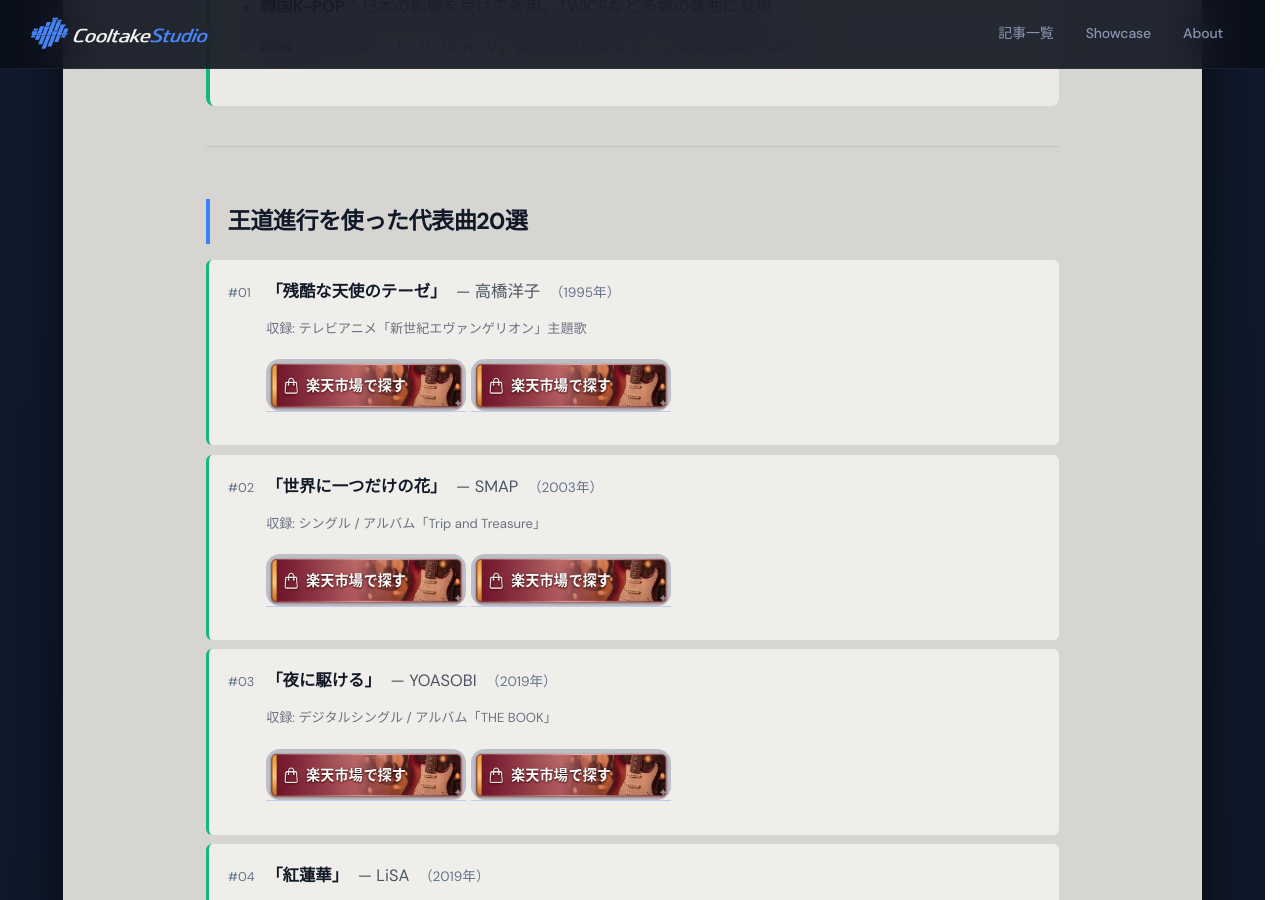
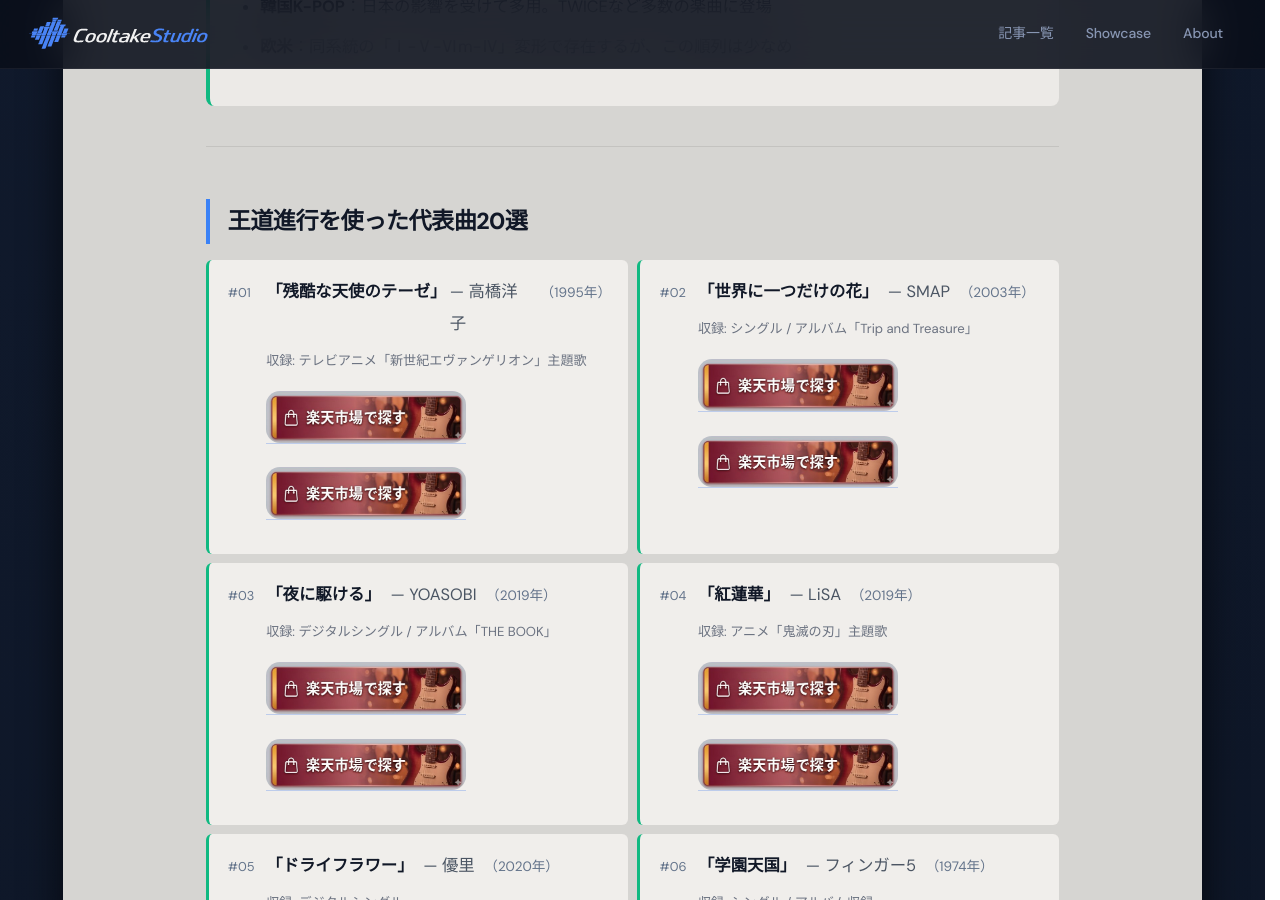
Before and after one commit to cooltake/cooltake-staging, a Jekyll site: the page built from _posts/2026-05-30-chord-progression-01-oudo.md, in a window 1280 px wide and 900 px high, scrolled down 762 px. Built offline with Jekyll 4.4.1, drawn with Linux system fonts in a browser that asks for light colours; some web fonts are replaced.

```diff
--- a/_posts/2026-05-30-chord-progression-01-oudo.md
+++ b/_posts/2026-05-30-chord-progression-01-oudo.md
@@ -30,7 +30,8 @@
 ## 王道進行を使った代表曲20選
 
 
-<div style="background:#f0eeeb;border-radius:6px;padding:1rem 1.2rem;margin:.6rem 0;border-left:3px solid #10b981;">
+<div style="display:grid;grid-template-columns:repeat(2,1fr);gap:.6rem;margin:1rem 0;">
+<div style="background:#f0eeeb;border-radius:6px;padding:1rem 1.2rem;margin:0;border-left:3px solid #10b981;">
 <div style="display:flex;align-items:baseline;gap:.6rem;margin-bottom:.5rem;">
   <span style="color:#64748b;font-size:.8rem;min-width:1.8rem;">#01</span>
   <span style="color:#111827;font-weight:bold;">「残酷な天使のテーゼ」</span>
@@ -43,7 +44,7 @@
 <a href="https://hb.afl.rakuten.co.jp/ichiba/54518dd8.3792440a.54518dd9.03b99be4/?pc=https%3A//search.rakuten.co.jp/search/mall/%E9%AB%98%E6%A9%8B%E6%B4%8B%E5%AD%90%2B%E3%83%99%E3%82%B9%E3%83%88%2BCD/" rel="nofollow" referrerpolicy="no-referrer-when-downgrade" style="display:inline-block;text-decoration:none;margin:.4rem 0;"><img src="/assets/images/btn-rakuten.jpg" alt="高橋洋子 ベスト・全作品を楽天で探す" width="200" style="max-width:100%;height:auto;border-radius:14px;display:block;"></a>
 </div>
 </div>
-<div style="background:#f0eeeb;border-radius:6px;padding:1rem 1.2rem;margin:.6rem 0;border-left:3px solid #10b981;">
+<div style="background:#f0eeeb;border-radius:6px;padding:1rem 1.2rem;margin:0;border-left:3px solid #10b981;">
 <div style="display:flex;align-items:baseline;gap:.6rem;margin-bottom:.5rem;">
   <span style="color:#64748b;font-size:.8rem;min-width:1.8rem;">#02</span>
   <span style="color:#111827;font-weight:bold;">「世界に一つだけの花」</span>
@@ -56,7 +57,7 @@
 <a href="https://hb.afl.rakuten.co.jp/ichiba/54518dd8.3792440a.54518dd9.03b99be4/?pc=https%3A//search.rakuten.co.jp/search/mall/SMAP%2B%E3%83%99%E3%82%B9%E3%83%88%2BCD/" rel="nofollow" referrerpolicy="no-referrer-when-downgrade" style="display:inline-block;text-decoration:none;margin:.4rem 0;"><img src="/assets/images/btn-rakuten.jpg" alt="SMAP ベスト・全作品を楽天で探す" width="200" style="max-width:100%;height:auto;border-radius:14px;display:block;"></a>
 </div>
 </div>
-<div style="background:#f0eeeb;border-radius:6px;padding:1rem 1.2rem;margin:.6rem 0;border-left:3px solid #10b981;">
+<div style="background:#f0eeeb;border-radius:6px;padding:1rem 1.2rem;margin:0;border-left:3px solid #10b981;">
 <div style="display:flex;align-items:baseline;gap:.6rem;margin-bottom:.5rem;">
   <span style="color:#64748b;font-size:.8rem;min-width:1.8rem;">#03</span>
   <span style="color:#111827;font-weight:bold;">「夜に駆ける」</span>
@@ -69,7 +70,7 @@
 <a href="https://hb.afl.rakuten.co.jp/ichiba/54518dd8.3792440a.54518dd9.03b99be4/?pc=https%3A//search.rakuten.co.jp/search/mall/YOASOBI%2BTHE%2BBOOK%2BCD/" rel="nofollow" referrerpolicy="no-referrer-when-downgrade" style="display:inline-block;text-decoration:none;margin:.4rem 0;"><img src="/assets/images/btn-rakuten.jpg" alt="YOASOBI ベスト・全作品を楽天で探す" width="200" style="max-width:100%;height:auto;border-radius:14px;display:block;"></a>
 </div>
 </div>
-<div style="background:#f0eeeb;border-radius:6px;padding:1rem 1.2rem;margin:.6rem 0;border-left:3px solid #10b981;">
+<div style="background:#f0eeeb;border-radius:6px;padding:1rem 1.2rem;margin:0;border-left:3px solid #10b981;">
 <div style="display:flex;align-items:baseline;gap:.6rem;margin-bottom:.5rem;">
   <span style="color:#64748b;font-size:.8rem;min-width:1.8rem;">#04</span>
   <span style="color:#111827;font-weight:bold;">「紅蓮華」</span>
@@ -82,7 +83,7 @@
 <a href="https://hb.afl.rakuten.co.jp/ichiba/54518dd8.3792440a.54518dd9.03b99be4/?pc=https%3A//search.rakuten.co.jp/search/mall/LiSA%2B%E3%83%99%E3%82%B9%E3%83%88%2BCD/" rel="nofollow" referrerpolicy="no-referrer-when-downgrade" style="display:inline-block;text-decoration:none;margin:.4rem 0;"><img src="/assets/images/btn-rakuten.jpg" alt="LiSA ベスト・全作品を楽天で探す" width="200" style="max-width:100%;height:auto;border-radius:14px;display:block;"></a>
 </div>
 </div>
-<div style="background:#f0eeeb;border-radius:6px;padding:1rem 1.2rem;margin:.6rem 0;border-left:3px solid #10b981;">
+<div style="background:#f0eeeb;border-radius:6px;padding:1rem 1.2rem;margin:0;border-left:3px solid #10b981;">
 <div style="display:flex;align-items:baseline;gap:.6rem;margin-bottom:.5rem;">
   <span style="color:#64748b;font-size:.8rem;min-width:1.8rem;">#05</span>
   <span style="color:#111827;font-weight:bold;">「ドライフラワー」</span>
@@ -95,7 +96,7 @@
 <a href="https://hb.afl.rakuten.co.jp/ichiba/54518dd8.3792440a.54518dd9.03b99be4/?pc=https%3A//search.rakuten.co.jp/search/mall/%E5%84%AA%E9%87%8C%2B%E3%82%A2%E3%83%AB%E3%83%90%E3%83%A0%2BCD/" rel="nofollow" referrerpolicy="no-referrer-when-downgrade" style="display:inline-block;text-decoration:none;margin:.4rem 0;"><img src="/assets/images/btn-rakuten.jpg" alt="優里 ベスト・全作品を楽天で探す" width="200" style="max-width:100%;height:auto;border-radius:14px;display:block;"></a>
 </div>
 </div>
-<div style="background:#f0eeeb;border-radius:6px;padding:1rem 1.2rem;margin:.6rem 0;border-left:3px solid #10b981;">
+<div style="background:#f0eeeb;border-radius:6px;padding:1rem 1.2rem;margin:0;border-left:3px solid #10b981;">
 <div style="display:flex;align-items:baseline;gap:.6rem;margin-bottom:.5rem;">
   <span style="color:#64748b;font-size:.8rem;min-width:1.8rem;">#06</span>
   <span style="color:#111827;font-weight:bold;">「学園天国」</span>
@@ -108,7 +109,7 @@
 <a href="https://hb.afl.rakuten.co.jp/ichiba/54518dd8.3792440a.54518dd9.03b99be4/?pc=https%3A//search.rakuten.co.jp/search/mall/%E3%83%95%E3%82%A3%E3%83%B3%E3%82%AC%E3%83%BC5%2B%E3%83%99%E3%82%B9%E3%83%88%2BCD/" rel="nofollow" referrerpolicy="no-referrer-when-downgrade" style="display:inline-block;text-decoration:none;margin:.4rem 0;"><img src="/assets/images/btn-rakuten.jpg" alt="フィンガー5 ベスト・全作品を楽天で探す" width="200" style="max-width:100%;height:auto;border-radius:14px;display:block;"></a>
 </div>
 </div>
-<div style="background:#f0eeeb;border-radius:6px;padding:1rem 1.2rem;margin:.6rem 0;border-left:3px solid #10b981;">
+<div style="background:#f0eeeb;border-radius:6px;padding:1rem 1.2rem;margin:0;border-left:3px solid #10b981;">
 <div style="display:flex;align-items:baseline;gap:.6rem;margin-bottom:.5rem;">
   <span style="color:#64748b;font-size:.8rem;min-width:1.8rem;">#07</span>
   <span style="color:#111827;font-weight:bold;">「Lemon」</span>
@@ -121,7 +122,7 @@
 <a href="https://hb.afl.rakuten.co.jp/ichiba/54518dd8.3792440a.54518dd9.03b99be4/?pc=https%3A//search.rakuten.co.jp/search/mall/%E7%B1%B3%E6%B4%A5%E7%8E%84%E5%B8%AB%2BSTRAY%2BSHEEP%2BCD/" rel="nofollow" referrerpolicy="no-referrer-when-downgrade" style="display:inline-block;text-decoration:none;margin:.4rem 0;"><img src="/assets/images/btn-rakuten.jpg" alt="米津玄師 ベスト・全作品を楽天で探す" width="200" style="max-width:100%;height:auto;border-radius:14px;display:block;"></a>
 </div>
 </div>
-<div style="background:#f0eeeb;border-radius:6px;padding:1rem 1.2rem;margin:.6rem 0;border-left:3px solid #10b981;">
+<div style="background:#f0eeeb;border-radius:6px;padding:1rem 1.2rem;margin:0;border-left:3px solid #10b981;">
 <div style="display:flex;align-items:baseline;gap:.6rem;margin-bottom:.5rem;">
   <span style="color:#64748b;font-size:.8rem;min-width:1.8rem;">#08</span>
   <span style="color:#111827;font-weight:bold;">「Pretender」</span>
@@ -134,7 +135,7 @@
 <a href="https://hb.afl.rakuten.co.jp/ichiba/54518dd8.3792440a.54518dd9.03b99be4/?pc=https%3A//search.rakuten.co.jp/search/mall/Official%E9%AB%AD%E7%94%B7dism%2BTraveler%2BCD/" rel="nofollow" referrerpolicy="no-referrer-when-downgrade" style="display:inline-block;text-decoration:none;margin:.4rem 0;"><img src="/assets/images/btn-rakuten.jpg" alt="Official髭男dism ベスト・全作品を楽天で探す" width="200" style="max-width:100%;height:auto;border-radius:14px;display:block;"></a>
 </div>
 </div>
-<div style="background:#f0eeeb;border-radius:6px;padding:1rem 1.2rem;margin:.6rem 0;border-left:3px solid #10b981;">
+<div style="background:#f0eeeb;border-radius:6px;padding:1rem 1.2rem;margin:0;border-left:3px solid #10b981;">
 <div style="display:flex;align-items:baseline;gap:.6rem;margin-bottom:.5rem;">
   <span style="color:#64748b;font-size:.8rem;min-width:1.8rem;">#09</span>
   <span style="color:#111827;font-weight:bold;">「カタオモイ」</span>
@@ -147,7 +148,7 @@
 <a href="https://hb.afl.rakuten.co.jp/ichiba/54518dd8.3792440a.54518dd9.03b99be4/?pc=https%3A//search.rakuten.co.jp/search/mall/Aimer%2B%E3%83%99%E3%82%B9%E3%83%88%2BCD/" rel="nofollow" referrerpolicy="no-referrer-when-downgrade" style="display:inline-block;text-decoration:none;margin:.4rem 0;"><img src="/assets/images/btn-rakuten.jpg" alt="Aimer ベスト・全作品を楽天で探す" width="200" style="max-width:100%;height:auto;border-radius:14px;display:block;"></a>
 </div>
 </div>
-<div style="background:#f0eeeb;border-radius:6px;padding:1rem 1.2rem;margin:.6rem 0;border-left:3px solid #10b981;">
+<div style="background:#f0eeeb;border-radius:6px;padding:1rem 1.2rem;margin:0;border-left:3px solid #10b981;">
 <div style="display:flex;align-items:baseline;gap:.6rem;margin-bottom:.5rem;">
   <span style="color:#64748b;font-size:.8rem;min-width:1.8rem;">#10</span>
   <span style="color:#111827;font-weight:bold;">「HANABI」</span>
@@ -160,7 +161,7 @@
 <a href="https://hb.afl.rakuten.co.jp/ichiba/54518dd8.3792440a.54518dd9.03b99be4/?pc=https%3A//search.rakuten.co.jp/search/mall/Mr.Children%2B%E3%83%99%E3%82%B9%E3%83%88%2BCD/" rel="nofollow" referrerpolicy="no-referrer-when-downgrade" style="display:inline-block;text-decoration:none;margin:.4rem 0;"><img src="/assets/images/btn-rakuten.jpg" alt="Mr.Children ベスト・全作品を楽天で探す" width="200" style="max-width:100%;height:auto;border-radius:14px;display:block;"></a>
 </div>
 </div>
-<div style="background:#f0eeeb;border-radius:6px;padding:1rem 1.2rem;margin:.6rem 0;border-left:3px solid #10b981;">
+<div style="background:#f0eeeb;border-radius:6px;padding:1rem 1.2rem;margin:0;border-left:3px solid #10b981;">
 <div style="display:flex;align-items:baseline;gap:.6rem;margin-bottom:.5rem;">
   <span style="color:#64748b;font-size:.8rem;min-width:1.8rem;">#11</span>
   <span style="color:#111827;font-weight:bold;">「愛唄」</span>
@@ -173,7 +174,7 @@
 <a href="https://hb.afl.rakuten.co.jp/ichiba/54518dd8.3792440a.54518dd9.03b99be4/?pc=https%3A//search.rakuten.co.jp/search/mall/GReeeeN%2B%E3%83%99%E3%82%B9%E3%83%88%2BCD/" rel="nofollow" referrerpolicy="no-referrer-when-downgrade" style="display:inline-block;text-decoration:none;margin:.4rem 0;"><img src="/assets/images/btn-rakuten.jpg" alt="GReeeeN ベスト・全作品を楽天で探す" width="200" style="max-width:100%;height:auto;border-radius:14px;display:block;"></a>
 </div>
 </div>
-<div style="background:#f0eeeb;border-radius:6px;padding:1rem 1.2rem;margin:.6rem 0;border-left:3px solid #10b981;">
+<div style="background:#f0eeeb;border-radius:6px;padding:1rem 1.2rem;margin:0;border-left:3px solid #10b981;">
 <div style="display:flex;align-items:baseline;gap:.6rem;margin-bottom:.5rem;">
   <span style="color:#64748b;font-size:.8rem;min-width:1.8rem;">#12</span>
   <span style="color:#111827;font-weight:bold;">「僕が一番欲しかったもの」</span>
@@ -186,7 +187,7 @@
 <a href="https://hb.afl.rakuten.co.jp/ichiba/54518dd8.3792440a.54518dd9.03b99be4/?pc=https%3A//search.rakuten.co.jp/search/mall/%E4%B8%AD%E5%B3%B6%E3%81%BF%E3%82%86%E3%81%8D%2B%E3%83%99%E3%82%B9%E3%83%88%2BCD/" rel="nofollow" referrerpolicy="no-referrer-when-downgrade" style="display:inline-block;text-decoration:none;margin:.4rem 0;"><img src="/assets/images/btn-rakuten.jpg" alt="中島みゆき ベスト・全作品を楽天で探す" width="200" style="max-width:100%;height:auto;border-radius:14px;display:block;"></a>
 </div>
 </div>
-<div style="background:#f0eeeb;border-radius:6px;padding:1rem 1.2rem;margin:.6rem 0;border-left:3px solid #10b981;">
+<div style="background:#f0eeeb;border-radius:6px;padding:1rem 1.2rem;margin:0;border-left:3px solid #10b981;">
 <div style="display:flex;align-items:baseline;gap:.6rem;margin-bottom:.5rem;">
   <span style="color:#64748b;font-size:.8rem;min-width:1.8rem;">#13</span>
   <span style="color:#111827;font-weight:bold;">「スタートライン」</span>
@@ -199,7 +200,7 @@
 <a href="https://hb.afl.rakuten.co.jp/ichiba/54518dd8.3792440a.54518dd9.03b99be4/?pc=https%3A//search.rakuten.co.jp/search/mall/%E5%A5%A5%E7%94%B0%E6%B0%91%E7%94%9F%2B%E3%83%99%E3%82%B9%E3%83%88%2BCD/" rel="nofollow" referrerpolicy="no-referrer-when-downgrade" style="display:inline-block;text-decoration:none;margin:.4rem 0;"><img src="/assets/images/btn-rakuten.jpg" alt="奥田民生 ベスト・全作品を楽天で探す" width="200" style="max-width:100%;height:auto;border-radius:14px;display:block;"></a>
 </div>
 </div>
-<div style="background:#f0eeeb;border-radius:6px;padding:1rem 1.2rem;margin:.6rem 0;border-left:3px solid #10b981;">
+<div style="background:#f0eeeb;border-radius:6px;padding:1rem 1.2rem;margin:0;border-left:3px solid #10b981;">
 <div style="display:flex;align-items:baseline;gap:.6rem;margin-bottom:.5rem;">
   <span style="color:#64748b;font-size:.8rem;min-width:1.8rem;">#14</span>
   <span style="color:#111827;font-weight:bold;">「海の声」</span>
@@ -212,7 +213,7 @@
 <a href="https://hb.afl.rakuten.co.jp/ichiba/54518dd8.3792440a.54518dd9.03b99be4/?pc=https%3A//search.rakuten.co.jp/search/mall/%E6%B5%B7%E3%81%AE%E5%A3%B0%2B%E6%B5%A6%E5%B3%B6%E5%A4%AA%E9%83%8E%2BCD/" rel="nofollow" referrerpolicy="no-referrer-when-downgrade" style="display:inline-block;text-decoration:none;margin:.4rem 0;"><img src="/assets/images/btn-rakuten.jpg" alt="浦島太郎（桐谷健太） ベスト・全作品を楽天で探す" width="200" style="max-width:100%;height:auto;border-radius:14px;display:block;"></a>
 </div>
 </div>
-<div style="background:#f0eeeb;border-radius:6px;padding:1rem 1.2rem;margin:.6rem 0;border-left:3px solid #10b981;">
+<div style="background:#f0eeeb;border-radius:6px;padding:1rem 1.2rem;margin:0;border-left:3px solid #10b981;">
 <div style="display:flex;align-items:baseline;gap:.6rem;margin-bottom:.5rem;">
   <span style="color:#64748b;font-size:.8rem;min-width:1.8rem;">#15</span>
   <span style="color:#111827;font-weight:bold;">「さくら（独唱）」</span>
@@ -225,7 +226,7 @@
 <a href="https://hb.afl.rakuten.co.jp/ichiba/54518dd8.3792440a.54518dd9.03b99be4/?pc=https%3A//search.rakuten.co.jp/search/mall/%E6%A3%AE%E5%B1%B1%E7%9B%B4%E5%A4%AA%E6%9C%97%2B%E3%83%99%E3%82%B9%E3%83%88%2BCD/" rel="nofollow" referrerpolicy="no-referrer-when-downgrade" style="display:inline-block;text-decoration:none;margin:.4rem 0;"><img src="/assets/images/btn-rakuten.jpg" alt="森山直太朗 ベスト・全作品を楽天で探す" width="200" style="max-width:100%;height:auto;border-radius:14px;display:block;"></a>
 </div>
 </div>
-<div style="background:#f0eeeb;border-radius:6px;padding:1rem 1.2rem;margin:.6rem 0;border-left:3px solid #10b981;">
+<div style="background:#f0eeeb;border-radius:6px;padding:1rem 1.2rem;margin:0;border-left:3px solid #10b981;">
 <div style="display:flex;align-items:baseline;gap:.6rem;margin-bottom:.5rem;">
   <span style="color:#64748b;font-size:.8rem;min-width:1.8rem;">#16</span>
   <span style="color:#111827;font-weight:bold;">「炎」</span>
@@ -238,7 +239,7 @@
 <a href="https://hb.afl.rakuten.co.jp/ichiba/54518dd8.3792440a.54518dd9.03b99be4/?pc=https%3A//search.rakuten.co.jp/search/mall/LiSA%2B%E3%82%A2%E3%83%AB%E3%83%90%E3%83%A0%2BCD/" rel="nofollow" referrerpolicy="no-referrer-when-downgrade" style="display:inline-block;text-decoration:none;margin:.4rem 0;"><img src="/assets/images/btn-rakuten.jpg" alt="LiSA ベスト・全作品を楽天で探す" width="200" style="max-width:100%;height:auto;border-radius:14px;display:block;"></a>
 </div>
 </div>
-<div style="background:#f0eeeb;border-radius:6px;padding:1rem 1.2rem;margin:.6rem 0;border-left:3px solid #10b981;">
+<div style="background:#f0eeeb;border-radius:6px;padding:1rem 1.2rem;margin:0;border-left:3px solid #10b981;">
 <div style="display:flex;align-items:baseline;gap:.6rem;margin-bottom:.5rem;">
   <span style="color:#64748b;font-size:.8rem;min-width:1.8rem;">#17</span>
   <span style="color:#111827;font-weight:bold;">「First Love」</span>
@@ -251,7 +252,7 @@
 <a href="https://hb.afl.rakuten.co.jp/ichiba/54518dd8.3792440a.54518dd9.03b99be4/?pc=https%3A//search.rakuten.co.jp/search/mall/%E5%AE%87%E5%A4%9A%E7%94%B0%E3%83%92%E3%82%AB%E3%83%AB%2BFirst%2BLove%2BCD/" rel="nofollow" referrerpolicy="no-referrer-when-downgrade" style="display:inline-block;text-decoration:none;margin:.4rem 0;"><img src="/assets/images/btn-rakuten.jpg" alt="宇多田ヒカル ベスト・全作品を楽天で探す" width="200" style="max-width:100%;height:auto;border-radius:14px;display:block;"></a>
 </div>
 </div>
-<div style="background:#f0eeeb;border-radius:6px;padding:1rem 1.2rem;margin:.6rem 0;border-left:3px solid #10b981;">
+<div style="background:#f0eeeb;border-radius:6px;padding:1rem 1.2rem;margin:0;border-left:3px solid #10b981;">
 <div style="display:flex;align-items:baseline;gap:.6rem;margin-bottom:.5rem;">
   <span style="color:#64748b;font-size:.8rem;min-width:1.8rem;">#18</span>
   <span style="color:#111827;font-weight:bold;">「クリスタルエナジー」</span>
@@ -264,7 +265,7 @@
 <a href="https://hb.afl.rakuten.co.jp/ichiba/54518dd8.3792440a.54518dd9.03b99be4/?pc=https%3A//search.rakuten.co.jp/search/mall/DREAMS%2BCOME%2BTRUE%2BCD/" rel="nofollow" referrerpolicy="no-referrer-when-downgrade" style="display:inline-block;text-decoration:none;margin:.4rem 0;"><img src="/assets/images/btn-rakuten.jpg" alt="DREAMS COME TRUE ベスト・全作品を楽天で探す" width="200" style="max-width:100%;height:auto;border-radius:14px;display:block;"></a>
 </div>
 </div>
-<div style="background:#f0eeeb;border-radius:6px;padding:1rem 1.2rem;margin:.6rem 0;border-left:3px solid #10b981;">
+<div style="background:#f0eeeb;border-radius:6px;padding:1rem 1.2rem;margin:0;border-left:3px solid #10b981;">
 <div style="display:flex;align-items:baseline;gap:.6rem;margin-bottom:.5rem;">
   <span style="color:#64748b;font-size:.8rem;min-width:1.8rem;">#19</span>
   <span style="color:#111827;font-weight:bold;">「Story」</span>
@@ -277,7 +278,7 @@
 <a href="https://hb.afl.rakuten.co.jp/ichiba/54518dd8.3792440a.54518dd9.03b99be4/?pc=https%3A//search.rakuten.co.jp/search/mall/AI%2B%E3%83%99%E3%82%B9%E3%83%88%2BCD/" rel="nofollow" referrerpolicy="no-referrer-when-downgrade" style="display:inline-block;text-decoration:none;margin:.4rem 0;"><img src="/assets/images/btn-rakuten.jpg" alt="AI ベスト・全作品を楽天で探す" width="200" style="max-width:100%;height:auto;border-radius:14px;display:block;"></a>
 </div>
 </div>
-<div style="background:#f0eeeb;border-radius:6px;padding:1rem 1.2rem;margin:.6rem 0;border-left:3px solid #10b981;">
+<div style="background:#f0eeeb;border-radius:6px;padding:1rem 1.2rem;margin:0;border-left:3px solid #10b981;">
 <div style="display:flex;align-items:baseline;gap:.6rem;margin-bottom:.5rem;">
   <span style="color:#64748b;font-size:.8rem;min-width:1.8rem;">#20</span>
   <span style="color:#111827;font-weight:bold;">「明日への扉」</span>
@@ -288,6 +289,7 @@
 <div style="margin-left:2.4rem;">
 <a href="https://hb.afl.rakuten.co.jp/ichiba/54518dd8.3792440a.54518dd9.03b99be4/?pc=https%3A//search.rakuten.co.jp/search/mall/%E6%98%8E%E6%97%A5%E3%81%B8%E3%81%AE%E6%89%89%2BI%2BWiSH%2BCD%2B%E3%82%B7%E3%83%B3%E3%82%B0%E3%83%AB/" rel="nofollow" referrerpolicy="no-referrer-when-downgrade" style="display:inline-block;text-decoration:none;margin:.4rem 0;"><img src="/assets/images/btn-rakuten.jpg" alt="「明日への扉」収録作品を楽天で探す" width="200" style="max-width:100%;height:auto;border-radius:14px;display:block;"></a>
 <a href="https://hb.afl.rakuten.co.jp/ichiba/54518dd8.3792440a.54518dd9.03b99be4/?pc=https%3A//search.rakuten.co.jp/search/mall/I%2BWiSH%2B%E3%83%99%E3%82%B9%E3%83%88%2BCD/" rel="nofollow" referrerpolicy="no-referrer-when-downgrade" style="display:inline-block;text-decoration:none;margin:.4rem 0;"><img src="/assets/images/btn-rakuten.jpg" alt="I WiSH ベスト・全作品を楽天で探す" width="200" style="max-width:100%;height:auto;border-radius:14px;display:block;"></a>
+</div>
 </div>
 </div>
 
```
